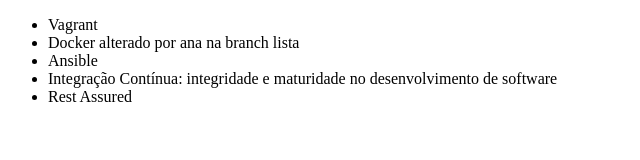
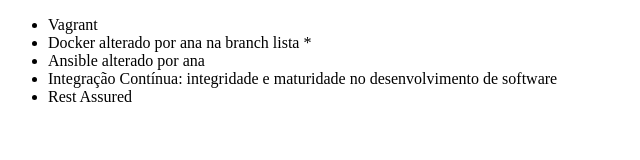
Before and after one commit to RicardoBenetero/alura-git, a plain HTML site: page index.html in a window 1280 px wide. Shown: the whole page, without its empty margins (0-640 px from the left). Drawn offline with Linux system fonts and the light colour scheme.

Commit message:
alterado por ana

```diff
--- a/index.html
+++ b/index.html
@@ -7,8 +7,8 @@
 <body>
     <ul>
         <li>Vagrant</li>
-        <li>Docker alterado por ana na branch lista</li>
-        <li>Ansible</li>
+        <li>Docker alterado por ana na branch lista *</li>
+        <li>Ansible alterado por ana</li>
         <li>Integração Contínua: integridade e maturidade no desenvolvimento de software</li>
         <li>Rest Assured</li>
     </ul>
```
